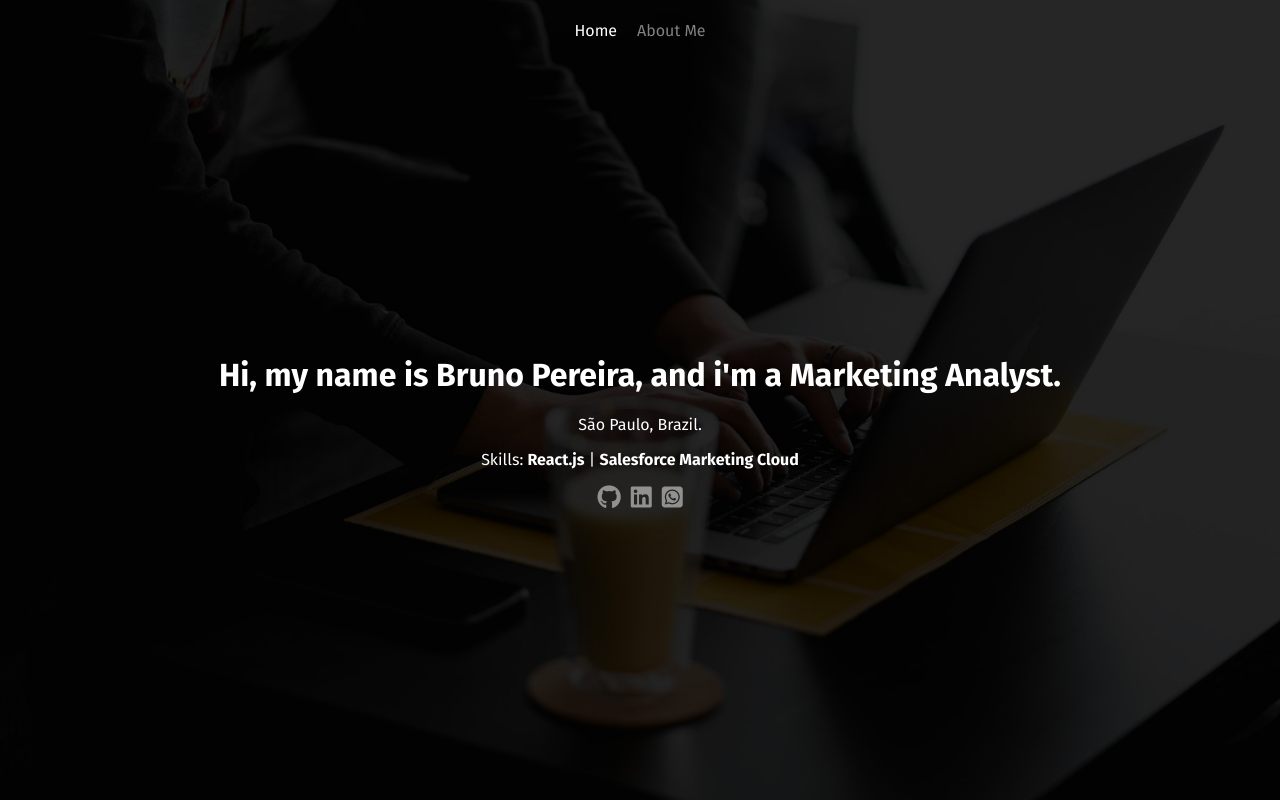
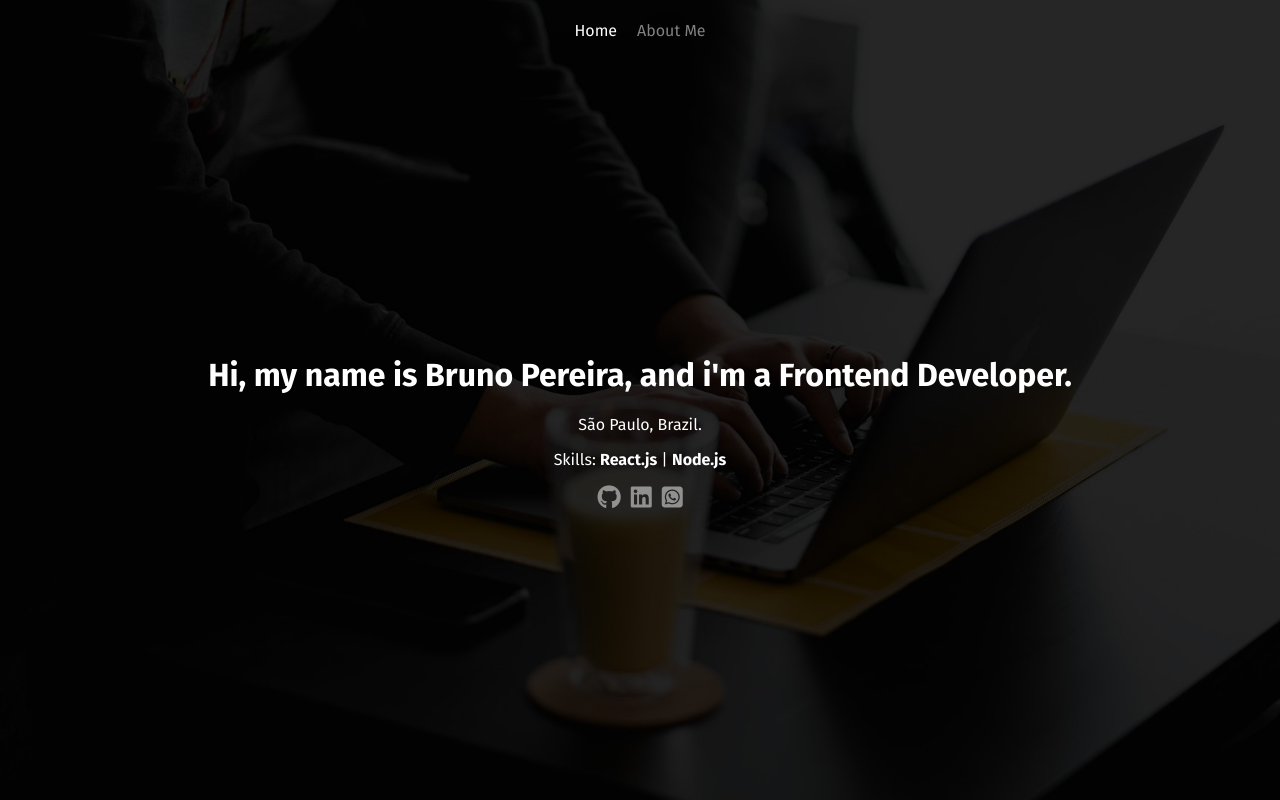
Before and after one commit to SirBruno/portfolio, a React (Create React App) app: page / in a window 1280 px wide. Built offline with nearby package versions, Linux system fonts and the light colour scheme.

Commit message:
update my description

```diff
--- a/src/pages/homepage/App.js
+++ b/src/pages/homepage/App.js
@@ -16,9 +16,9 @@ function App() {
       </nav>
       <header className={styles.AppHeader}>
         <div>
-          <h1>Hi, my name is Bruno Pereira, and i'm a Marketing Analyst.</h1>
+          <h1>Hi, my name is Bruno Pereira, and i'm a Frontend Developer.</h1>
           <p>São Paulo, Brazil.</p>
-          <p>Skills: <b>React.js</b> | <b>Salesforce Marketing Cloud</b></p>
+          <p>Skills: <b>React.js</b> | <b>Node.js</b></p>
           <p>
             <a className={styles.socialIcon} href="https://github.com/sirbruno" target="_blank" rel="noreferrer"><i className="fab fa-github"></i></a>
             <a className={styles.socialIcon} href="https://www.linkedin.com/in/sirbruno" target="_blank" rel="noreferrer"><i className="fab fa-linkedin"></i></a>
```
